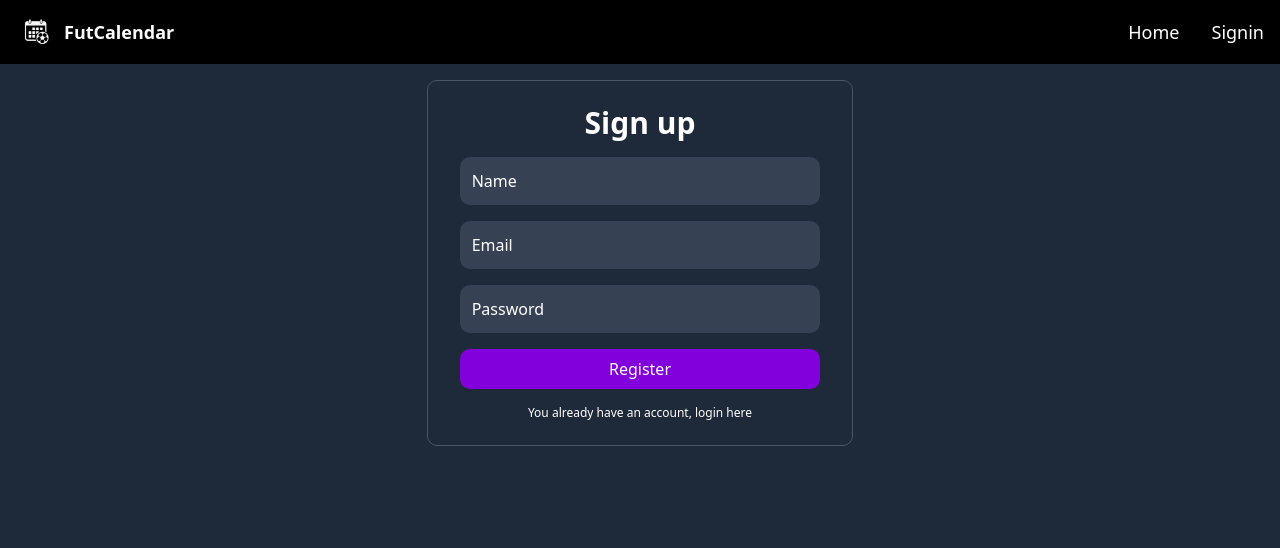
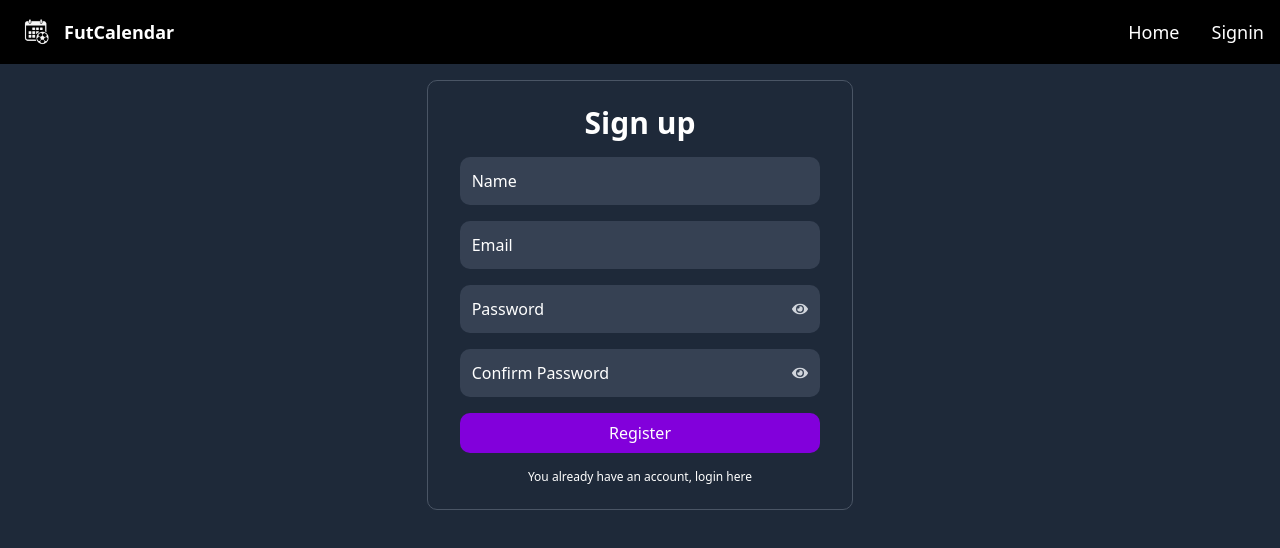
Before and after one commit to andresechenique/camaleonic-project, a Next.js app: page /register in a window 1280 px wide. Shown: the top 548 px of the page. Built offline with nearby package versions, Linux system fonts and the light colour scheme; no server answers.

Commit message:
nani's feedback

```diff
--- a/src/app/login/page.tsx
+++ b/src/app/login/page.tsx
@@ -1,13 +1,13 @@
 'use client';
 import { AxiosError } from 'axios';
 import { signIn } from 'next-auth/react';
-// import { useRouter } from 'next/navigation';
 import { FormEvent, useState } from 'react';
+import { FaEye, FaEyeSlash } from 'react-icons/fa';
 
 export default function Login() {
 	const [error, setError] = useState<string>();
 	const [loading, setLoading] = useState<boolean>(false);
-	// const router = useRouter();
+	const [showPassword, setShowPassword] = useState(false);
 
 	const handleSubmit = async (e: FormEvent<HTMLFormElement>) => {
 		e.preventDefault();
@@ -22,7 +22,6 @@ export default function Login() {
 				password,
 				redirect: true,
 			});
-
 			// if (res?.ok) return router.push('/');
 		} catch (error) {
 			if (error instanceof AxiosError) {
@@ -50,13 +49,26 @@ export default function Login() {
 						className="bg-gray-700 rounded-lg p-3 placeholder-white min-w-full"
 						disabled={loading}
 					/>
-					<input
-						type="password"
-						placeholder="Password"
-						name="password"
-						className="bg-gray-700 rounded-lg p-3 placeholder-white min-w-full"
-						disabled={loading}
-					/>
+
+					{/* Password Input con icono */}
+					<div className="relative w-full">
+						<input
+							type={showPassword ? 'text' : 'password'}
+							placeholder="Password"
+							name="password"
+							className="bg-gray-700 rounded-lg p-3 placeholder-white min-w-full pr-10"
+							disabled={loading}
+						/>
+						<button
+							type="button"
+							className="absolute right-3 top-1/2 -translate-y-1/2 text-gray-300 hover:text-white"
+							onClick={() => setShowPassword((prev) => !prev)}
+							tabIndex={-1}
+						>
+							{showPassword ? <FaEyeSlash /> : <FaEye />}
+						</button>
+					</div>
+
 					{error && <div className="text-red-400 text-xs">{error}</div>}
 					<button
 						type="submit"
--- a/src/app/matches/components/AddMatchForm.tsx
+++ b/src/app/matches/components/AddMatchForm.tsx
@@ -14,6 +14,7 @@ import {
 	useEffect,
 	useState,
 } from 'react';
+import StarRating from './StarRating';
 
 interface AddMatchForm {
 	teams: Team[];
@@ -160,15 +161,9 @@ export const AddMatchForm = ({
 							name="where"
 							className="bg-gray-700 rounded-lg p-3 placeholder-white"
 						/>{' '}
-						<input
-							defaultValue={match ? match?.rating : 5}
-							type="number"
-							placeholder="Rating (0-10)"
-							name="rating"
-							min={0}
-							max={10}
-							className="bg-gray-700 rounded-lg p-3 placeholder-white"
-						/>{' '}
+						<div className="mx-auto">
+							<StarRating />
+						</div>
 						{error && <div className=" text-red-400 text-xs">{error}</div>}{' '}
 						<button type="submit" className="px-6 py-2 bg-blue-800 rounded-lg">
 							{' '}
--- /dev/null
+++ b/src/app/matches/components/StarRating.tsx
@@ -0,0 +1,55 @@
+'use client';
+
+import { useState } from 'react';
+import { FaStar, FaStarHalfAlt, FaRegStar } from 'react-icons/fa';
+
+interface StarRatingProps {
+	initialValue?: number; // valor inicial (0-10)
+	onChange?: (value: number) => void; // callback al cambiar
+}
+
+export default function StarRating({
+	initialValue = 5,
+	onChange,
+}: StarRatingProps) {
+	const [rating, setRating] = useState(initialValue); // 0-10 en incrementos de 0.5
+
+	const handleClick = (value: number) => {
+		setRating(value);
+		onChange?.(value);
+	};
+
+	return (
+		<div className="flex items-center space-x-1">
+			{[...Array(5)].map((_, i) => {
+				const starValue = (i + 1) * 2;
+				if (rating >= starValue) {
+					return (
+						<FaStar
+							key={i}
+							onClick={() => handleClick(starValue)}
+							className="text-yellow-400 cursor-pointer w-6 h-6"
+						/>
+					);
+				} else if (rating >= starValue - 1) {
+					return (
+						<FaStarHalfAlt
+							key={i}
+							onClick={() => handleClick(starValue - 1)}
+							className="text-yellow-400 cursor-pointer w-6 h-6"
+						/>
+					);
+				} else {
+					return (
+						<FaRegStar
+							key={i}
+							onClick={() => handleClick(starValue)}
+							className="text-yellow-400 cursor-pointer w-6 h-6"
+						/>
+					);
+				}
+			})}
+			<input type="hidden" name="rating" value={rating} />
+		</div>
+	);
+}
--- a/src/app/register/page.tsx
+++ b/src/app/register/page.tsx
@@ -2,31 +2,39 @@
 import { AuthService } from '@/app/services';
 import { AxiosError } from 'axios';
 import { signIn } from 'next-auth/react';
-// import { useRouter } from 'next/navigation';
 import { FormEvent, useState } from 'react';
+import { FaEye, FaEyeSlash } from 'react-icons/fa';
 
 export default function Register() {
 	const [error, setError] = useState<string>();
 	const [loading, setLoading] = useState<boolean>(false);
-	// const router = useRouter();
+
+	// estados para contraseñas
+	const [password, setPassword] = useState('');
+	const [confirmPassword, setConfirmPassword] = useState('');
+	const [showPassword, setShowPassword] = useState(false);
+	const [showConfirmPassword, setShowConfirmPassword] = useState(false);
+
+	const passwordsMatch = password === confirmPassword && password.length > 0;
 
 	const handleSubmit = async (e: FormEvent<HTMLFormElement>) => {
 		e.preventDefault();
+		if (!passwordsMatch) return;
+
 		setLoading(true);
 		setError(undefined);
+
 		const formData = new FormData(e.currentTarget);
-		const email = formData.get('email');
-		const password = formData.get('password');
-		const fullname = formData.get('fullname');
+		const email = formData.get('email') as string;
+		const fullname = formData.get('fullname') as string;
 
 		try {
 			const signUpRes = await AuthService.Register(email, password, fullname);
-			const res = await signIn('credentials', {
+			await signIn('credentials', {
 				email: signUpRes.email,
 				password,
 				redirect: true,
 			});
-
 			// if (res?.ok) return router.push('/');
 		} catch (error) {
 			if (error instanceof AxiosError) {
@@ -47,6 +55,7 @@ export default function Register() {
 			>
 				<div className="flex flex-col items-center gap-4">
 					<h1 className="text-3xl font-semibold">Sign up</h1>
+
 					<input
 						type="text"
 						placeholder="Name"
@@ -61,18 +70,59 @@ export default function Register() {
 						className="bg-gray-700 rounded-lg p-3 placeholder-white min-w-full"
 						disabled={loading}
 					/>
-					<input
-						type="password"
-						placeholder="Password"
-						name="password"
-						className="bg-gray-700 rounded-lg p-3 placeholder-white min-w-full"
-						disabled={loading}
-					/>
+
+					{/* Password */}
+					<div className="relative w-full">
+						<input
+							type={showPassword ? 'text' : 'password'}
+							placeholder="Password"
+							name="password"
+							value={password}
+							onChange={(e) => setPassword(e.target.value)}
+							className="bg-gray-700 rounded-lg p-3 placeholder-white min-w-full pr-10"
+							disabled={loading}
+						/>
+						<button
+							type="button"
+							className="absolute right-3 top-1/2 -translate-y-1/2 text-gray-300 hover:text-white"
+							onClick={() => setShowPassword((prev) => !prev)}
+							tabIndex={-1}
+						>
+							{showPassword ? <FaEyeSlash /> : <FaEye />}
+						</button>
+					</div>
+
+					{/* Confirm Password */}
+					<div className="relative w-full">
+						<input
+							type={showConfirmPassword ? 'text' : 'password'}
+							placeholder="Confirm Password"
+							value={confirmPassword}
+							onChange={(e) => setConfirmPassword(e.target.value)}
+							className="bg-gray-700 rounded-lg p-3 placeholder-white min-w-full pr-10"
+							disabled={loading}
+						/>
+						<button
+							type="button"
+							className="absolute right-3 top-1/2 -translate-y-1/2 text-gray-300 hover:text-white"
+							onClick={() => setShowConfirmPassword((prev) => !prev)}
+							tabIndex={-1}
+						>
+							{showConfirmPassword ? <FaEyeSlash /> : <FaEye />}
+						</button>
+					</div>
+
+					{/* Error de contraseñas */}
+					{!passwordsMatch && confirmPassword.length > 0 && (
+						<div className="text-red-400 text-xs">Passwords do not match</div>
+					)}
+
 					{error && <div className="text-red-400 text-xs">{error}</div>}
+
 					<button
 						type="submit"
 						className="px-6 py-2 bg-purple-700 rounded-lg min-w-full flex items-center justify-center"
-						disabled={loading}
+						disabled={loading || !passwordsMatch}
 					>
 						{loading ? (
 							<span className="animate-spin rounded-full h-5 w-5 border-2 border-white border-t-transparent" />
@@ -80,6 +130,7 @@ export default function Register() {
 							'Register'
 						)}
 					</button>
+
 					<div className="text-xs">
 						{'You already have an account, '}
 						<a href="/login" className="hover:underline">
--- a/src/components/Nav.tsx
+++ b/src/components/Nav.tsx
@@ -2,6 +2,7 @@
 import { useRouter, usePathname } from 'next/navigation';
 import { useSession } from 'next-auth/react';
 import clsx from 'clsx';
+import { GoSignOut } from 'react-icons/go';
 
 export default function Nav() {
 	const router = useRouter();
@@ -33,7 +34,12 @@ export default function Nav() {
 					{navLink('Dashboard', '/dashboard')}
 					{navLink('Matches', '/matches')}
 					{navLink('Topics', '/topics')}
-					{navLink('Signout', '/api/auth/signout')}
+					<div
+						className="cursor-pointer text-red-500 hover:text-red-700"
+						onClick={() => router.push('/api/auth/signout')}
+					>
+						<GoSignOut size={18} />
+					</div>
 				</div>
 			) : (
 				<div className="flex justify-between items-center gap-8">
```
